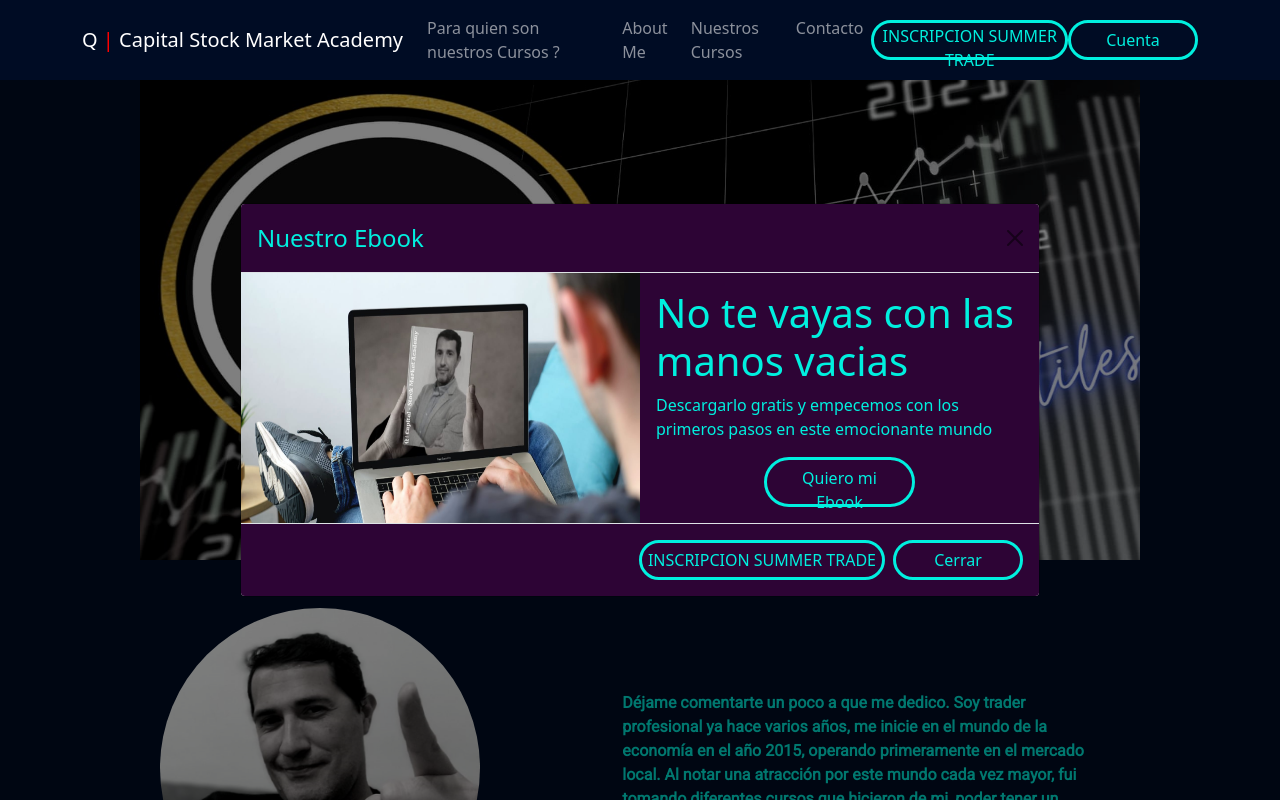
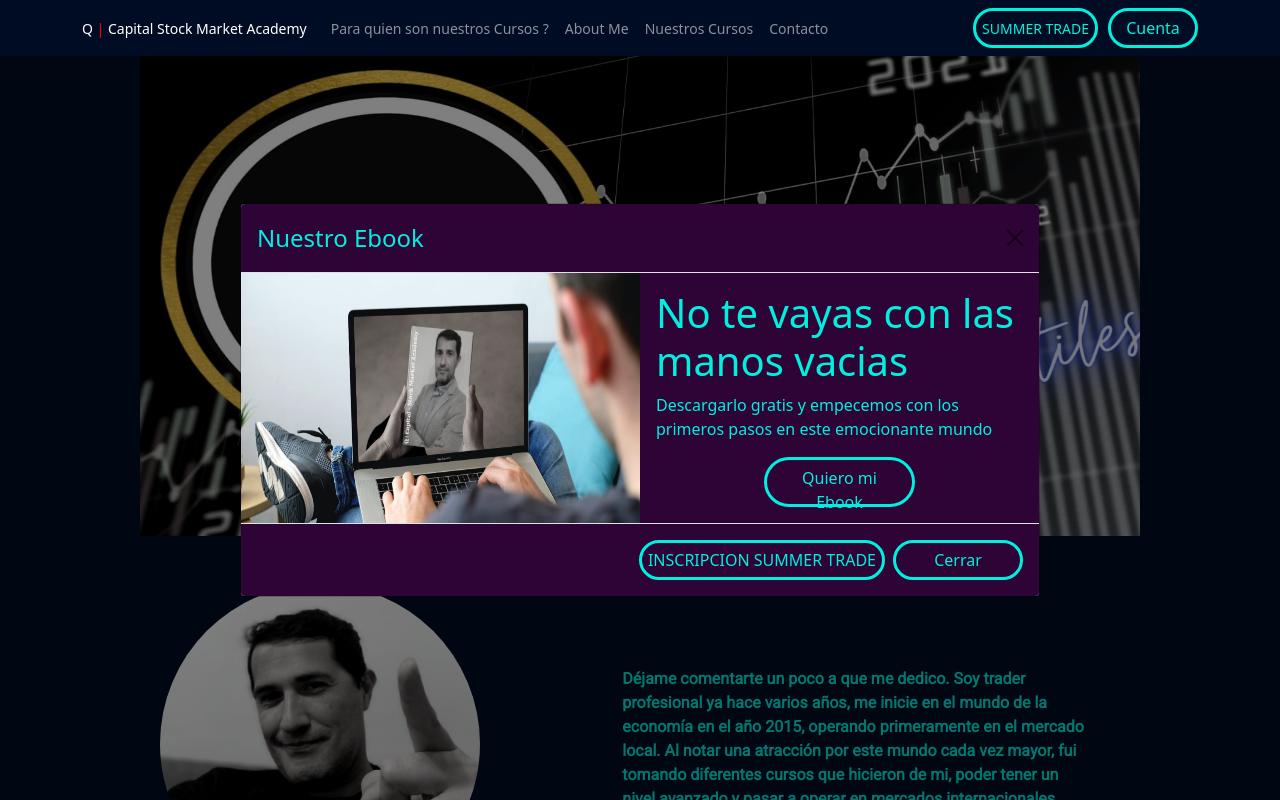
Before and after one commit to charg90/qAcademy, a React (Vite) app: page / in a window 1280 px wide. Shown: the top 800 px of the page. Built offline with nearby package versions, Linux system fonts and the light colour scheme; no server answers.

Commit message:
fix nav buttons

```diff
--- a/src/Components/Buttons/buttons.module.css
+++ b/src/Components/Buttons/buttons.module.css
@@ -2,7 +2,7 @@
   background-color: transparent;
   border: #00f0df solid 3px;
   color: #00f0df;
-  width: 130px;
+  width: 90px;
   height: 40px;
   border-radius: 50px;
 }
--- a/src/Components/Navbar/NavBar.jsx
+++ b/src/Components/Navbar/NavBar.jsx
@@ -12,7 +12,7 @@ const NavBar = () => {
     <div className={`${styles.wrapper} w-100 `}>
       <Navbar
         expand="lg"
-        className={`${styles.nav} navbar-dark  d-flex justify-content-center   `}
+        className={`${styles.nav} navbar-dark  d-flex justify-content-between  w-100  `}
       >
         <Container className="d-flex justify-content-center mr-5">
           <Navbar.Brand className={`${styles.links}`}>
@@ -76,6 +76,7 @@ const NavBar = () => {
                 </Link>
               </Nav.Link>
             </Nav>
+            <div className={`${styles.buttonsContainer}`}>
               <button
                 className={`${styles.links}`}
                 style={{
@@ -92,11 +93,12 @@ const NavBar = () => {
                   href="https://docs.google.com/forms/d/e/1FAIpQLScb1MfgLI9Hcb_keEwvnNT8HMEQOY7YLhsDxqqTcsK1J8pMyw/viewform?usp=sf_link"
                   style={{ textDecoration: "none", color: "#00f0df" }}
                 >
-                INSCRIPCION SUMMER TRADE
+                  SUMMER TRADE
                 </a>
               </button>
 
               <Buttons title="Cuenta" destination="cuentas" />
+            </div>
           </Navbar.Collapse>
         </Container>
       </Navbar>
--- a/src/Components/Navbar/navBar.module.css
+++ b/src/Components/Navbar/navBar.module.css
@@ -15,8 +15,13 @@
 
 .links {
   text-decoration: none !important;
+  font-size: 14px !important;
 }
 .links :visited {
   background-color: pink;
   text-decoration: none;
 }
+.buttonsContainer {
+  gap: 10px;
+  display: flex;
+}
```
Lines whose indentation alone changed are shown as unchanged.
